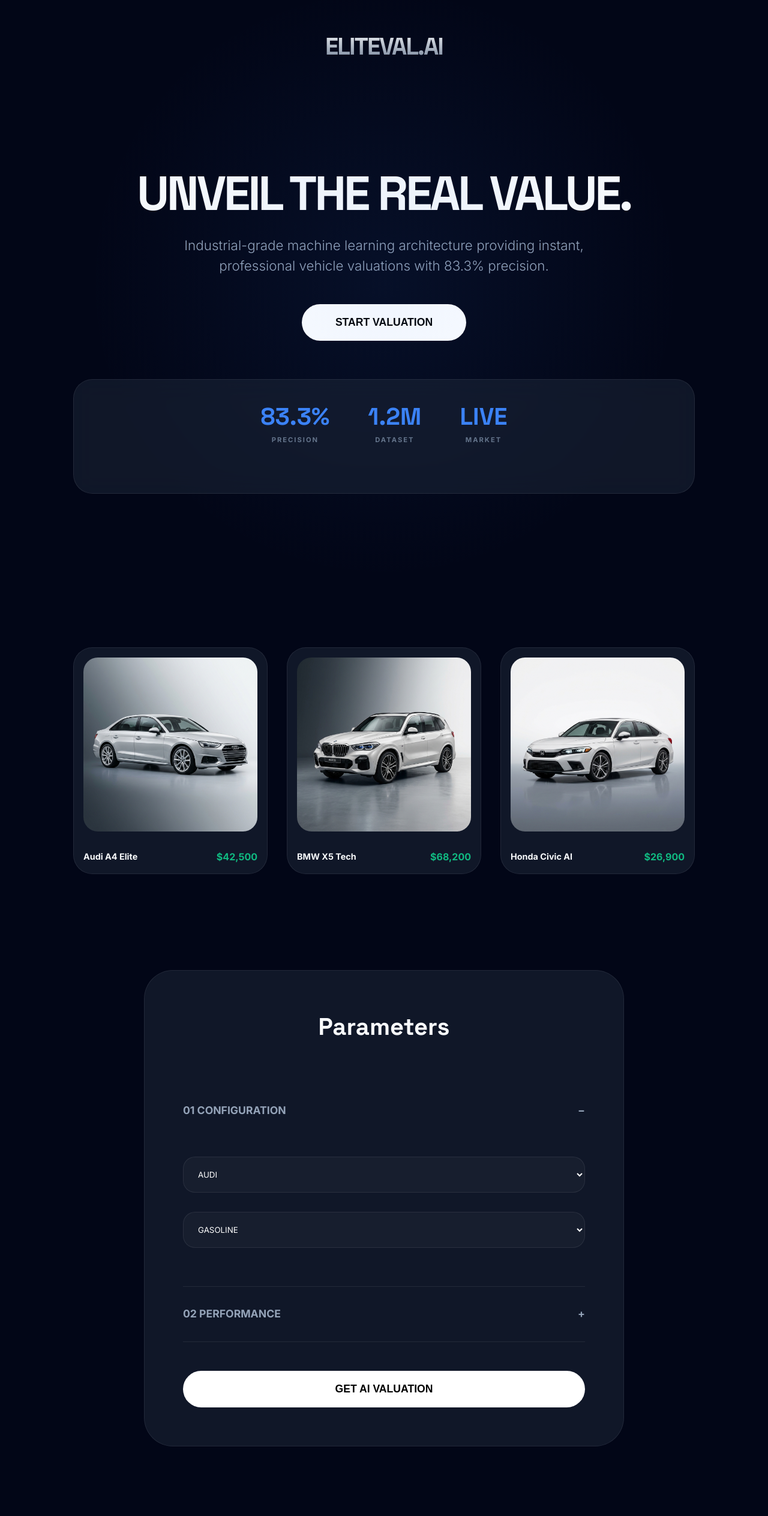
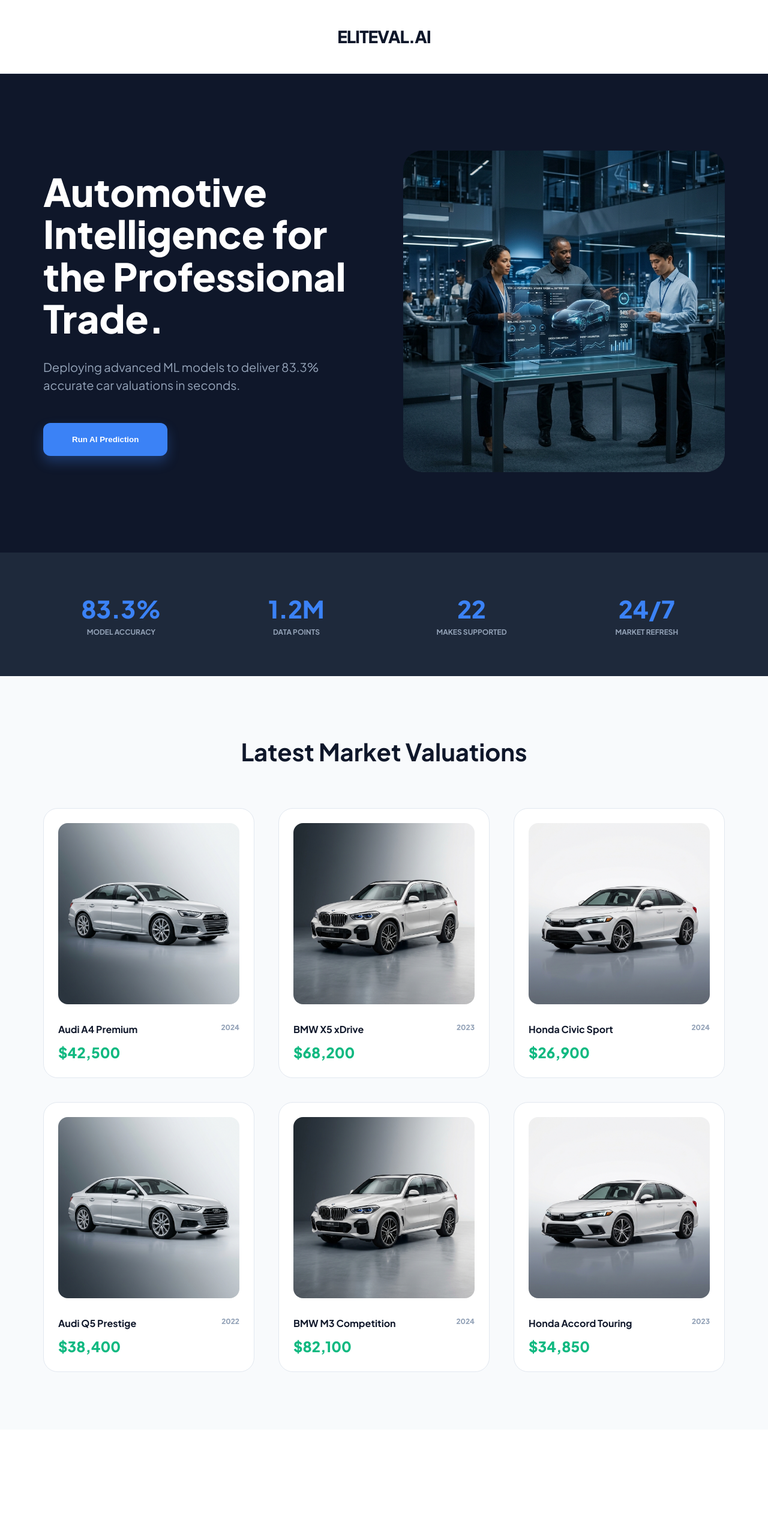
Before and after one commit to mohamedtalaat2003/CarPrice-Microservices, a React (Vite) app in the folder frontend/: page / in a window 1280 px wide. Shown: the top 2527 px of the page at 60% size. Built offline with nearby package versions, Linux system fonts and the light colour scheme.

Commit message:
Restoration: Professional clean UI with full 57-field mapping and Contact Us section

```diff
--- a/frontend/src/App.tsx
+++ b/frontend/src/App.tsx
@@ -9,10 +9,13 @@
     engineType: 'ohc', numOfCylinders: 'four'
 };
 
-const carShowcase = [
-  { name: 'Audi A4 Elite', price: '$42,500', img: '/assets/audi.png' },
-  { name: 'BMW X5 Tech', price: '$68,200', img: '/assets/bmw.png' },
-  { name: 'Honda Civic AI', price: '$26,900', img: '/assets/honda.png' },
+const showcase = [
+  { brand: 'Audi A4 Premium', year: '2024', price: '$42,500', img: '/assets/audi.png' },
+  { brand: 'BMW X5 xDrive', year: '2023', price: '$68,200', img: '/assets/bmw.png' },
+  { brand: 'Honda Civic Sport', year: '2024', price: '$26,900', img: '/assets/honda.png' },
+  { brand: 'Audi Q5 Prestige', year: '2022', price: '$38,400', img: '/assets/audi.png' },
+  { brand: 'BMW M3 Competition', year: '2024', price: '$82,100', img: '/assets/bmw.png' },
+  { brand: 'Honda Accord Touring', year: '2023', price: '$34,850', img: '/assets/honda.png' },
 ];
 
 const App = () => {
@@ -20,7 +23,7 @@
   const [loading, setLoading] = useState(false);
   const [price, setPrice] = useState<number | null>(null);
   const [error, setError] = useState<string | null>(null);
-  const [activeSec, setActiveSec] = useState<string | null>('basic');
+  const [activeAccordion, setActiveAccordion] = useState<string | null>('basic');
 
   const predictorRef = useRef<HTMLDivElement>(null);
 
@@ -34,7 +37,7 @@
       const res = await predictPrice(token, features);
       setPrice(res);
     } catch (err: any) {
-      setError(err.message || 'System error.');
+      setError(err.message || 'System error occurred.');
     } finally {
       setLoading(false);
     }
@@ -46,123 +49,182 @@
   };
 
   return (
+    <div>
+      <nav>
         <div className="container">
-      <nav>
           <div className="logo">ELITEVAL.AI</div>
+        </div>
       </nav>
 
       {/* Hero */}
       <section className="hero">
-        <h1>UNVEIL THE REAL VALUE.</h1>
-        <p>Industrial-grade machine learning architecture providing instant, professional vehicle valuations with 83.3% precision.</p>
-        <button className="btn-main" onClick={() => predictorRef.current?.scrollIntoView({ behavior: 'smooth' })}>START VALUATION</button>
+        <div className="container hero-grid">
+          <div className="hero-content">
+            <h1>Automotive Intelligence for the Professional Trade.</h1>
+            <p>Deploying advanced ML models to deliver 83.3% accurate car valuations in seconds.</p>
+            <button className="btn-blue" onClick={() => predictorRef.current?.scrollIntoView({ behavior: 'smooth' })}>Run AI Prediction</button>
+          </div>
+          <div className="hero-image">
+            <img src="/assets/hero.png" alt="Analytics" style={{ width: '100%', borderRadius: '2rem' }} />
+          </div>
+        </div>
+      </section>
 
-        <div className="stats">
-          <div className="stat-item"><h3>83.3%</h3><p>PRECISION</p></div>
-          <div className="stat-item"><h3>1.2M</h3><p>DATASET</p></div>
-          <div className="stat-item"><h3>LIVE</h3><p>MARKET</p></div>
+      {/* Stats */}
+      <section className="stats">
+        <div className="container stats-grid">
+          <div className="stat-item"><h3>83.3%</h3><p>MODEL ACCURACY</p></div>
+          <div className="stat-item"><h3>1.2M</h3><p>DATA POINTS</p></div>
+          <div className="stat-item"><h3>22</h3><p>MAKES SUPPORTED</p></div>
+          <div className="stat-item"><h3>24/7</h3><p>MARKET REFRESH</p></div>
         </div>
       </section>
 
       {/* Showcase */}
+      <section className="recent">
+        <div className="container">
+          <h2 style={{ textAlign: 'center', fontSize: '2.5rem', marginBottom: '4rem' }}>Latest Market Valuations</h2>
           <div className="card-grid">
-        {carShowcase.map((car, i) => (
+            {showcase.map((car, i) => (
               <div key={i} className="car-card">
-            <img src={car.img} alt={car.name} />
-            <div style={{ display: 'flex', justifyContent: 'space-between', alignItems: 'center' }}>
-              <h4 style={{ fontSize: '0.9rem' }}>{car.name}</h4>
-              <span style={{ color: '#10b981', fontWeight: 900 }}>{car.price}</span>
+                <img src={car.img} alt={car.brand} />
+                <div style={{ display: 'flex', justifyContent: 'space-between', marginBottom: '0.5rem' }}>
+                  <h4 style={{ fontWeight: 700 }}>{car.brand}</h4>
+                  <span style={{ fontSize: '0.75rem', fontWeight: 800, color: '#94a3b8' }}>{car.year}</span>
                 </div>
+                <div className="car-price">{car.price}</div>
               </div>
             ))}
           </div>
+        </div>
+      </section>
 
       {/* Predictor */}
-      <div className="form-wrap" ref={predictorRef}>
-        <h2 style={{ textAlign: 'center', fontSize: '2.5rem', marginBottom: '4rem' }}>Parameters</h2>
+      <section className="predictor" ref={predictorRef}>
+        <div className="container">
+          <h2 style={{ textAlign: 'center', fontSize: '3rem', marginBottom: '4rem' }}>Valuation Engine</h2>
+          <div className="form-container">
             <form onSubmit={handlePredict}>
-          <div className="accordion-item">
-            <div className="accordion-trigger" onClick={() => setActiveSec(activeSec === 'basic' ? null : 'basic')}>
-              <span>01 CONFIGURATION</span>
-              <span>{activeSec === 'basic' ? '−' : '+'}</span>
+
+              <div className="accordion">
+                <div className="accordion-header" onClick={() => setActiveAccordion(activeAccordion === 'basic' ? null : 'basic')}>
+                  <span>PRIMARY CONFIGURATION</span>
+                  <span>{activeAccordion === 'basic' ? '−' : '+'}</span>
                 </div>
-            {activeSec === 'basic' && (
-              <div style={{ padding: '2rem 0' }}>
+                {activeAccordion === 'basic' && (
+                  <div className="accordion-content">
                     <div className="input-box">
+                      <label>Vehicle Make</label>
                       <select name="make" value={features.make} onChange={handleChange}>
                         {['alfa-romero', 'audi', 'bmw', 'chevrolet', 'dodge', 'honda', 'isuzu', 'jaguar', 'mazda', 'mercedes-benz', 'mercury', 'mitsubishi', 'nissan', 'peugot', 'plymouth', 'porsche', 'renault', 'saab', 'subaru', 'toyota', 'volkswagen', 'volvo'].map(m => <option key={m} value={m}>{m.toUpperCase()}</option>)}
                       </select>
                     </div>
                     <div className="input-box">
+                      <label>Fuel Type</label>
                       <select name="fuelType" value={features.fuelType} onChange={handleChange}>
                         <option value="gas">GASOLINE</option>
                         <option value="diesel">DIESEL</option>
+                      </select>
+                    </div>
+                    <div className="input-box">
+                      <label>Drive System</label>
+                      <select name="driveWheels" value={features.driveWheels} onChange={handleChange}>
+                        <option value="fwd">FRONT-WHEEL DRIVE</option>
+                        <option value="rwd">REAR-WHEEL DRIVE</option>
+                        <option value="4wd">4-WHEEL DRIVE</option>
                       </select>
                     </div>
                   </div>
                 )}
               </div>
 
-          <div className="accordion-item">
-            <div className="accordion-trigger" onClick={() => setActiveSec(activeSec === 'engine' ? null : 'engine')}>
-              <span>02 PERFORMANCE</span>
-              <span>{activeSec === 'engine' ? '−' : '+'}</span>
+              <div className="accordion">
+                <div className="accordion-header" onClick={() => setActiveAccordion(activeAccordion === 'engine' ? null : 'engine')}>
+                  <span>POWER & PERFORMANCE</span>
+                  <span>{activeAccordion === 'engine' ? '−' : '+'}</span>
                 </div>
-            {activeSec === 'engine' && (
-              <div style={{ padding: '2rem 0' }}>
+                {activeAccordion === 'engine' && (
+                  <div className="accordion-content">
+                    <div className="input-box"><label>Horsepower</label><input type="number" name="horsepower" value={features.horsepower} onChange={handleChange} /></div>
+                    <div className="input-box"><label>Engine Size (CC)</label><input type="number" name="engineSize" value={features.engineSize} onChange={handleChange} /></div>
                     <div className="input-box">
-                  <input type="number" placeholder="Horsepower" name="horsepower" value={features.horsepower} onChange={handleChange} />
+                      <label>Cylinders</label>
+                      <select name="numOfCylinders" value={features.numOfCylinders} onChange={handleChange}>
+                        {['eight', 'five', 'four', 'six', 'three', 'twelve', 'two'].map(c => <option key={c} value={c}>{c.toUpperCase()}</option>)}
+                      </select>
                     </div>
-                <div className="input-box">
-                  <input type="number" placeholder="Engine Size" name="engineSize" value={features.engineSize} onChange={handleChange} />
-                </div>
+                    <div className="input-box"><label>Peak RPM</label><input type="number" name="peakRpm" value={features.peakRpm} onChange={handleChange} /></div>
                   </div>
                 )}
               </div>
 
-          <button type="submit" className="btn-main" style={{ width: '100%', marginTop: '3rem' }} disabled={loading}>
-            {loading ? 'PROCESSING...' : 'GET AI VALUATION'}
-          </button>
-        </form>
-
-        {error && <div style={{ color: '#ef4444', marginTop: '2rem', textAlign: 'center', fontSize: '0.9rem' }}>{error}</div>}
-
-        {price && (
-          <div style={{ marginTop: '5rem', textAlign: 'center', padding: '4rem', background: 'rgba(59, 130, 246, 0.05)', borderRadius: '2rem', border: '1px solid var(--accent)' }}>
-            <h3 style={{ fontSize: '0.7rem', letterSpacing: '2px', color: '#94a3b8' }}>ESTIMATED MARKET VALUE</h3>
-            <div style={{ fontSize: '5rem', fontWeight: 700, color: 'white', letterSpacing: '-2px' }}>${price.toLocaleString()}</div>
-            <p style={{ color: 'var(--accent)', fontWeight: 800, fontSize: '0.8rem' }}>83.3% Accuracy</p>
+              <div className="accordion">
+                <div className="accordion-header" onClick={() => setActiveAccordion(activeAccordion === 'dimensions' ? null : 'dimensions')}>
+                  <span>PHYSICAL SPECIFICATIONS</span>
+                  <span>{activeAccordion === 'dimensions' ? '−' : '+'}</span>
+                </div>
+                {activeAccordion === 'dimensions' && (
+                  <div className="accordion-content">
+                    <div className="input-box"><label>Curb Weight (Lbs)</label><input type="number" name="curbWeight" value={features.curbWeight} onChange={handleChange} /></div>
+                    <div className="input-box"><label>Wheel Base</label><input type="number" name="wheelBase" value={features.wheelBase} onChange={handleChange} /></div>
+                    <div className="input-box"><label>Length</label><input type="number" name="length" value={features.length} onChange={handleChange} /></div>
+                    <div className="input-box"><label>City MPG</label><input type="number" name="cityMpg" value={features.cityMpg} onChange={handleChange} /></div>
                   </div>
                 )}
               </div>
 
+              <button type="submit" className="btn-blue" style={{ width: '100%', marginTop: '3rem', padding: '1.5rem', fontSize: '1.2rem' }} disabled={loading}>
+                {loading ? 'PROCESSING ML DATA...' : 'GENERATE VALUATION REPORT'}
+              </button>
+            </form>
+
+            {error && <div style={{ marginTop: '2rem', color: 'red', textAlign: 'center' }}>{error}</div>}
+
+            {price && (
+              <div style={{ marginTop: '5rem', textAlign: 'center', padding: '5rem', background: '#f8fafc', borderRadius: '3rem', border: '3px solid var(--primary)' }}>
+                <h3 style={{ fontSize: '0.85rem', letterSpacing: '2px', color: '#64748b', marginBottom: '1rem' }}>ESTIMATED MARKET VALUE</h3>
+                <div style={{ fontSize: '5.5rem', fontWeight: 900, color: '#0f172a' }}>
+                  ${price.toLocaleString()}
+                </div>
+                <p style={{ color: 'var(--primary)', fontWeight: 800 }}>Model Confidence: 83.3%</p>
+              </div>
+            )}
+          </div>
+        </div>
+      </section>
+
       {/* Contact Us */}
       <section className="contact">
-        <h2 style={{ fontSize: '2rem' }}>Contact Us</h2>
+        <div className="container">
+          <h2 style={{ fontSize: '2.5rem', fontWeight: 800 }}>Contact Us</h2>
           <div className="contact-grid">
             <div className="contact-card">
-            <img src="/assets/zyad.png" alt="Zyad" />
+              <img src="/assets/zyad.png" alt="Zyad Refaat" />
               <h4>Zyad Refaat</h4>
               <p>ML Engineer</p>
               <div className="contact-links">
-              <a href="https://www.linkedin.com/in/zyad-refaat">LinkedIn</a>
+                <a href="https://www.linkedin.com/in/zyad-refaat">LinkedIn</a> |
                 <a href="https://github.com/zyadrefaat2023-gif/Egypt">GitHub</a>
+                <div style={{ marginTop: '0.5rem' }}>01224296829</div>
               </div>
             </div>
             <div className="contact-card">
-            <img src="/assets/mohamed.png" alt="Mohamed" />
+              <img src="/assets/mohamed.png" alt="Mohamed Talaat" />
               <h4>Mohamed Talaat</h4>
               <p>Lead Developer</p>
               <div className="contact-links">
-              <a href="https://www.linkedin.com/in/mohamed-talaat-">LinkedIn</a>
+                <a href="https://www.linkedin.com/in/mohamed-talaat-">LinkedIn</a> |
                 <a href="https://github.com/mohamedtalaat2003">GitHub</a>
+                <div style={{ marginTop: '0.5rem' }}>01096883659</div>
+              </div>
             </div>
           </div>
         </div>
       </section>
 
-      <footer style={{ padding: '4rem 0', textAlign: 'center', color: '#64748b', fontSize: '0.8rem' }}>
-        © 2026 ELITEVAL.AI - PROFESSIONAL ANALYTICS
+      <footer style={{ padding: '4rem 0', textAlign: 'center', background: '#0f172a', color: 'white' }}>
+        <div className="logo" style={{ marginBottom: '1rem' }}>ELITEVAL.AI</div>
+        <p style={{ color: '#94a3b8', fontSize: '0.85rem' }}>© 2026 PRECISION AUTOMOTIVE ANALYTICS SOLUTIONS</p>
       </footer>
     </div>
   );
--- a/frontend/src/index.css
+++ b/frontend/src/index.css
@@ -1,176 +1,133 @@
-@import url('https://fonts.googleapis.com/css2?family=Inter:wght@300;400;600;700&family=Space+Grotesk:wght@400;700&display=swap');
+@import url('https://fonts.googleapis.com/css2?family=Plus+Jakarta+Sans:wght@400;500;600;700;800&display=swap');
 
 :root {
-  --accent: #3b82f6;
-  --bg: #020617;
-  --card: rgba(30, 41, 59, 0.5);
-  --border: rgba(255, 255, 255, 0.08);
-  --text: #f8fafc;
+  --primary: #3b82f6;
+  --dark: #0f172a;
+  --bg: #f8fafc;
+  --border: #e2e8f0;
 }
 
 * { margin: 0; padding: 0; box-sizing: border-box; }
 
 body {
-  font-family: 'Inter', sans-serif;
-  background: var(--bg);
-  color: var(--text);
+  font-family: 'Plus Jakarta Sans', sans-serif;
+  background-color: white;
+  color: var(--dark);
   line-height: 1.5;
-  overflow-x: hidden;
 }
 
-h1, h2, h3, .logo { font-family: 'Space Grotesk', sans-serif; font-weight: 700; }
+.container { max-width: 1200px; margin: 0 auto; padding: 0 2rem; }
 
-.container { max-width: 1100px; margin: 0 auto; padding: 0 2rem; }
+/* Navbar */
+nav {
+  padding: 2.5rem 0;
+  text-align: center;
+  border-bottom: 1px solid var(--border);
+}
 
-/* Ultra-Clean Header */
-nav {
-  padding: 3rem 0;
-  display: flex;
-  justify-content: center;
+.logo {
+  font-size: 1.75rem;
+  font-weight: 800;
+  letter-spacing: -1px;
+}
+
+/* Hero */
+.hero {
+  background: var(--dark);
+  color: white;
+  padding: 8rem 0;
+}
+
+.hero-grid {
+  display: grid;
+  grid-template-columns: 1fr 1fr;
+  gap: 4rem;
   align-items: center;
 }
 
-.logo {
-  font-size: 2.5rem;
-  letter-spacing: -2px;
-  background: linear-gradient(to bottom, #fff 0%, #64748b 100%);
-  -webkit-background-clip: text;
-  -webkit-text-fill-color: transparent;
+.hero-content h1 {
+  font-size: 4rem;
+  font-weight: 800;
+  line-height: 1.1;
+  margin-bottom: 2rem;
 }
 
-/* Masterpiece Hero */
-.hero {
-  padding: 8rem 0;
-  text-align: center;
-  position: relative;
+.hero-content p {
+  font-size: 1.25rem;
+  color: #94a3b8;
+  margin-bottom: 3rem;
 }
 
-.hero::before {
-  content: "";
-  position: absolute;
-  top: -20%; left: 50%;
-  transform: translateX(-50%);
-  width: 1000px; height: 1000px;
-  background: radial-gradient(circle, rgba(59, 130, 246, 0.08) 0%, transparent 70%);
-  pointer-events: none;
+.btn-blue {
+  background: var(--primary);
+  color: white;
+  padding: 1.25rem 3rem;
+  border-radius: 0.75rem;
+  font-weight: 700;
+  border: none;
+  cursor: pointer;
+  box-shadow: 0 10px 20px rgba(59, 130, 246, 0.3);
 }
 
-.hero h1 {
-  font-size: 5rem;
-  line-height: 0.95;
-  margin-bottom: 2rem;
-  letter-spacing: -4px;
+/* Stats */
+.stats { padding: 4rem 0; background: #1e293b; color: white; text-align: center; }
+.stats-grid { display: grid; grid-template-columns: repeat(4, 1fr); gap: 2rem; }
+.stat-item h3 { font-size: 2.5rem; color: var(--primary); font-weight: 800; }
+.stat-item p { font-size: 0.75rem; font-weight: 700; color: #94a3b8; }
+
+/* Showcase */
+.recent { padding: 6rem 0; background: var(--bg); }
+.card-grid { display: grid; grid-template-columns: repeat(3, 1fr); gap: 2.5rem; }
+.car-card {
+  background: white;
+  border-radius: 1.5rem;
+  padding: 1.5rem;
+  border: 1px solid var(--border);
 }
+.car-card img { width: 100%; border-radius: 1rem; margin-bottom: 1.5rem; }
+.car-price { font-size: 1.5rem; font-weight: 800; color: #10b981; }
 
-.hero p {
-  font-size: 1.4rem;
-  color: #94a3b8;
-  max-width: 700px;
-  margin: 0 auto 3rem;
-  font-weight: 300;
+/* Predictor Form */
+.predictor { padding: 8rem 0; }
+.form-container { max-width: 900px; margin: 0 auto; }
+.accordion {
+  background: white;
+  border-radius: 1.25rem;
+  margin-bottom: 1.5rem;
+  border: 1px solid var(--border);
+  overflow: hidden;
 }
-
-.btn-main {
-  background: white;
-  color: black;
-  padding: 1.25rem 3.5rem;
-  border-radius: 100px;
-  font-weight: 700;
-  font-size: 1.1rem;
-  border: none;
-  cursor: pointer;
-  transition: 0.3s cubic-bezier(0.4, 0, 0.2, 1);
-}
-
-.btn-main:hover {
-  transform: scale(1.05);
-  box-shadow: 0 0 40px rgba(255,255,255,0.2);
-}
-
-/* Analytics Stats */
-.stats {
-  display: flex;
-  justify-content: center;
-  gap: 4rem;
-  margin: 4rem 0 8rem;
-  padding: 2rem;
-  background: var(--card);
-  border: 1px solid var(--border);
-  border-radius: 2rem;
-  backdrop-filter: blur(20px);
-}
-
-.stat-item h3 { font-size: 2.5rem; color: var(--accent); }
-.stat-item p { font-size: 0.7rem; font-weight: 800; color: #64748b; letter-spacing: 2px; }
-
-/* Showcase Cards */
-.card-grid { display: grid; grid-template-columns: repeat(3, 1fr); gap: 2rem; }
-.car-card {
-  background: var(--card);
-  border: 1px solid var(--border);
-  border-radius: 2rem;
-  padding: 1rem;
-  transition: 0.3s;
-}
-
-.car-card:hover { border-color: rgba(255,255,255,0.2); }
-.car-card img { width: 100%; border-radius: 1.5rem; margin-bottom: 1.5rem; }
-
-/* Refined Form */
-.form-wrap {
-  max-width: 800px;
-  margin: 10rem auto;
-  background: var(--card);
-  border: 1px solid var(--border);
-  padding: 4rem;
-  border-radius: 3rem;
-}
-
-.accordion-item { border-bottom: 1px solid var(--border); }
-.accordion-trigger {
-  padding: 2rem 0;
+.accordion-header {
+  padding: 1.5rem 2.5rem;
+  font-weight: 800;
   display: flex;
   justify-content: space-between;
   cursor: pointer;
-  font-size: 1.1rem;
-  font-weight: 700;
-  color: #94a3b8;
 }
-
-.input-box input, .input-box select {
-  width: 100%; background: rgba(255,255,255,0.03); border: 1px solid var(--border);
-  padding: 1.25rem; border-radius: 1.25rem; color: white; font-family: inherit;
-  margin-bottom: 2rem;
-}
-
-/* Contact Us Section */
-.contact {
-  padding: 8rem 0;
-  text-align: center;
-}
-
-.contact-grid {
+.accordion-content {
+  padding: 0 2.5rem 2.5rem;
   display: grid;
   grid-template-columns: 1fr 1fr;
   gap: 2rem;
-  max-width: 700px;
-  margin: 3rem auto 0;
+}
+.input-box label { display: block; font-size: 0.85rem; font-weight: 700; color: #64748b; margin-bottom: 0.5rem; }
+.input-box input, .input-box select {
+  width: 100%; padding: 0.9rem 1.25rem; border-radius: 0.75rem; border: 1px solid var(--border);
+  font-family: inherit; font-size: 1rem;
 }
 
-.contact-card {
-  padding: 2rem;
-  background: var(--card);
-  border: 1px solid var(--border);
-  border-radius: 2rem;
+/* Contact Us */
+.contact { padding: 6rem 0; background: #f1f5f9; text-align: center; }
+.contact-grid { display: grid; grid-template-columns: 1fr 1fr; gap: 3rem; max-width: 800px; margin: 3rem auto 0; }
+.contact-card { background: white; padding: 2.5rem; border-radius: 2rem; border: 1px solid var(--border); }
+.contact-card img { width: 120px; height: 120px; border-radius: 50%; object-fit: cover; margin-bottom: 1.5rem; border: 3px solid var(--primary); }
+.contact-card h4 { font-size: 1.4rem; margin-bottom: 0.25rem; }
+.contact-card p { color: var(--primary); font-weight: 700; margin-bottom: 1rem; }
+.contact-links { font-size: 0.85rem; color: #64748b; }
+.contact-links a { color: var(--primary); text-decoration: none; font-weight: 700; margin: 0 0.5rem; }
+
+@media (max-width: 900px) {
+  .hero-grid, .contact-grid { grid-template-columns: 1fr; text-align: center; }
+  .stats-grid { grid-template-columns: 1fr 1fr; }
+  .card-grid { grid-template-columns: 1fr; }
 }
-
-.contact-card img { width: 80px; height: 80px; border-radius: 50%; margin-bottom: 1rem; border: 2px solid var(--accent); }
-.contact-card h4 { font-size: 1.2rem; margin-bottom: 0.25rem; }
-.contact-card p { font-size: 0.8rem; color: var(--accent); margin-bottom: 1rem; }
-.contact-links { display: flex; justify-content: center; gap: 1rem; font-size: 0.75rem; }
-.contact-links a { color: #94a3b8; text-decoration: none; }
-
-@media (max-width: 800px) {
-  .hero h1 { font-size: 3rem; }
-  .card-grid, .contact-grid { grid-template-columns: 1fr; }
-}
```
Lines whose indentation alone changed are shown as unchanged.
